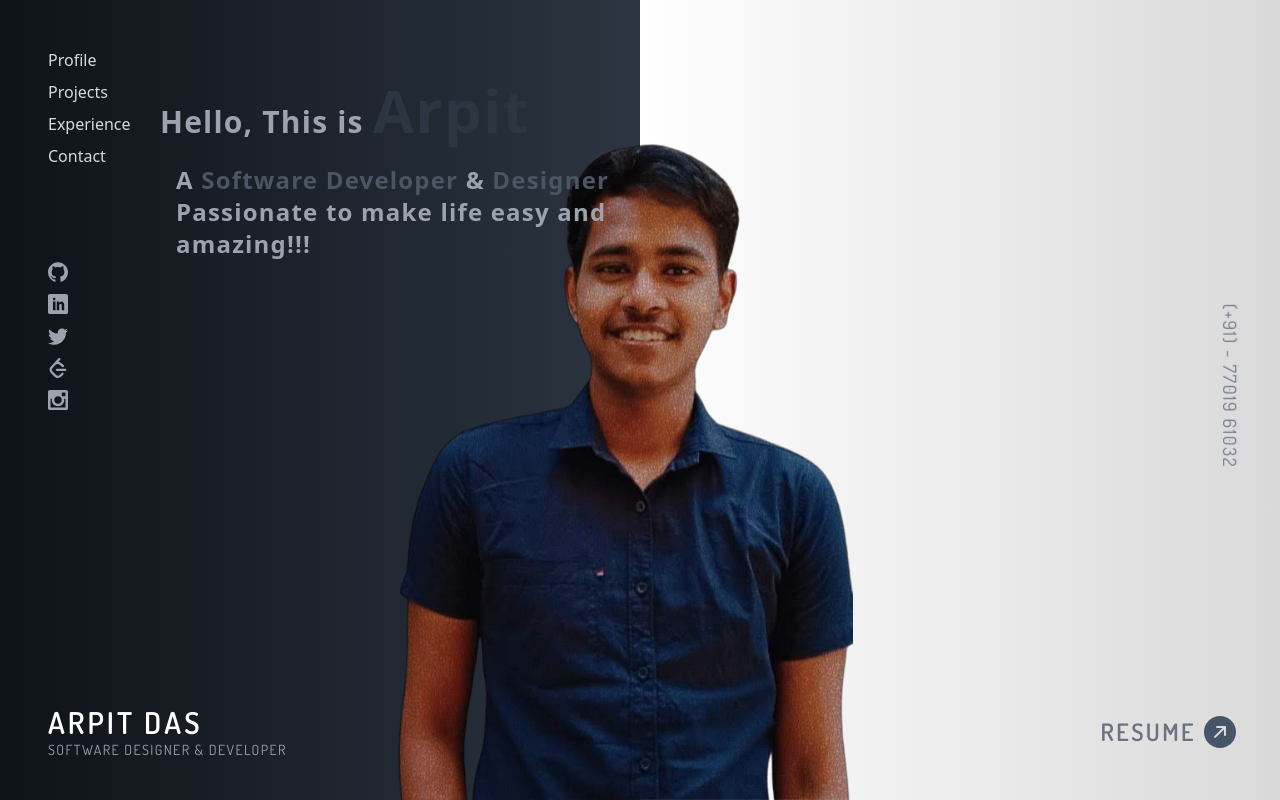
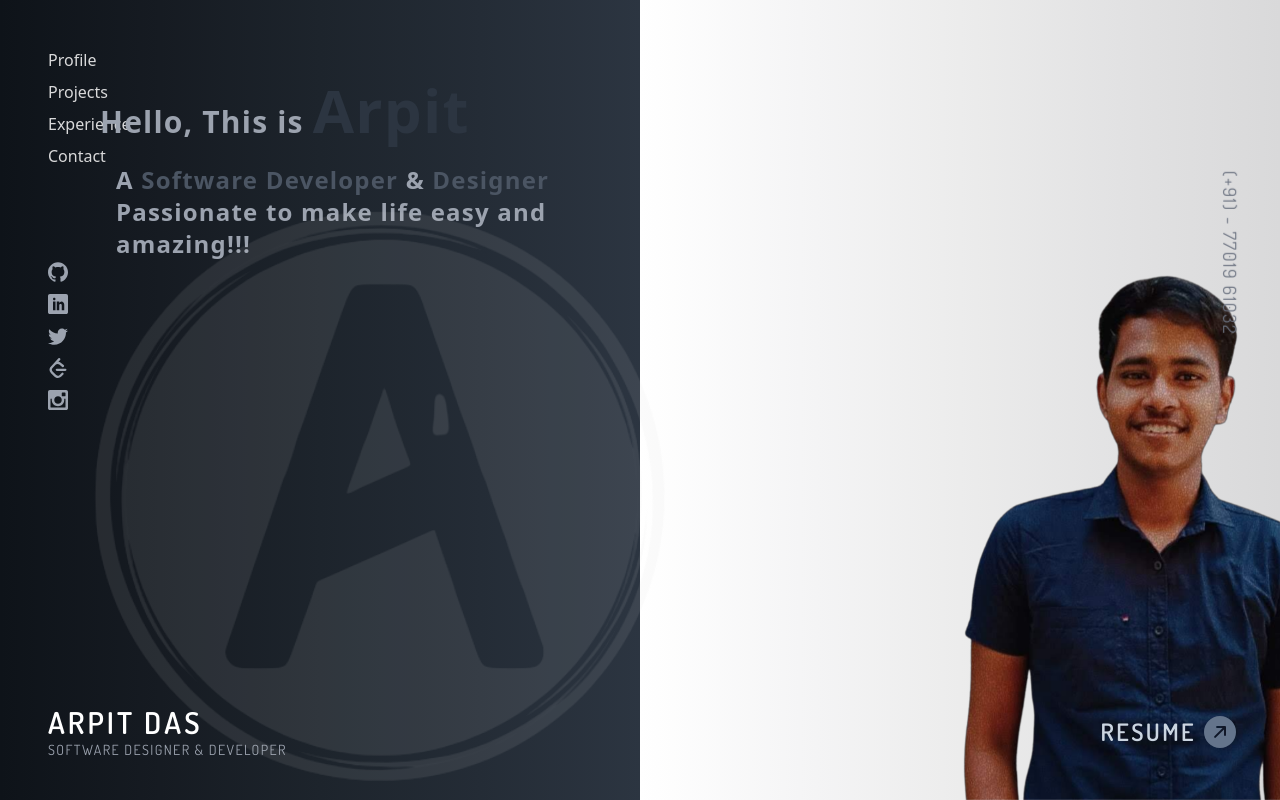
Before and after one commit to Arpit-AD/Arpit-AD.github.io, a React (Vite) app: page / in a window 1280 px wide. Built offline with nearby package versions, Linux system fonts and the light colour scheme.

Commit message:
Photo updated

```diff
--- a/src/Components/LeftHalf/LeftHalf.jsx
+++ b/src/Components/LeftHalf/LeftHalf.jsx
@@ -12,7 +12,7 @@ const LeftHalf  = () =>{
   return (
     <div className='min-h-screen md:w-1/2 w-5/6 dark-gradient-bg'>
       <Navbar />
-      <div className=' md:block hidden'>
+      <div className='md:block hidden z-40'>
         <Links />
         </div>
           <div className='font-sans md:hidden block xs:text-2xl text-xl leading-loose text-2xl font-semibold text-gray-500 font-bold m-10 w-fit tracking-wider xl:p-10 p-6 xs:p-6 p-0 md:m-10 m-6 xs:m-6 m-2 md:mt-0 mt-16  transition duration-200 ease-out transition-all animate-slide-in'>
--- a/src/Components/Links/Links.jsx
+++ b/src/Components/Links/Links.jsx
@@ -7,7 +7,7 @@ const Links  = () =>{
 
 
   return (
-      <div className='text-gray-400  w-1/4 my-20 md:mx-12 mx-6'>
+      <div className='text-gray-400 w-1/4 my-20 md:mx-12 mx-6'>
           <ul>
           <li><a href="https://github.com/Arpit-AD/" target="_blank" ><ImGithub  className='hover:text-white h-8 w-5'/></a></li>
           <li><a href="https://www.linkedin.com/in/arpit-das-9210a01a5/" target="_blank"><ImLinkedin className='hover:text-white h-8 w-5'/></a></li>
--- a/src/Components/RightHalf/RightHalf.jsx
+++ b/src/Components/RightHalf/RightHalf.jsx
@@ -6,15 +6,15 @@ const RightHalf  = () =>{
 
   return (
       <div className='min-h-screen md:w-1/2 w-1/6  light-gradient-bg'>
-          <div className='font-sans leading-loose text-2xl md:block hidden font-semibold text-gray-500 font-bold m-10 w-fit tracking-wider xl:p-10 p-6  transition duration-200 ease-out transition-all animate-slide-in'>
+          <div className='font-sans leading-loose text-2xl md:block hidden font-semibold text-gray-500 font-bold my-10 mx-5 w-fit tracking-wider xl:p-10 p-6  transition duration-200 ease-out transition-all animate-slide-in'>
              <span className='xl:text-3xl text-2xl font-semibold text-gray-400 font-bold '>Hello, This is </span><span className='xl:text-6xl text-5xl font-bold text-lightslate '>Arpit </span><br />
               <div className='xl:text-2xl text-xl text-gray-400 xl:p-4 p-2 font-bold leading-tight'>A <span className='text-gray-600'>Software Developer </span> & <span className='text-gray-600'> Designer</span><br/>
                   Passionate to make life easy and amazing!!!
                   </div>
           </div>
-          <div className='text-gray-500 w-fit text-lg tracking-widest absolute  md:bottom-1/2 bottom-2/3 md:-right-8 -right-12 rotate-90 '> (+91) - 77019 61032</div>
-          <div className='w-fit xl:text-2xl text-xl md:text-xl text-md md:px-7 px-0 flex md:py-3 py-3 text-gray-500 absolute font-semibold  bottom-10 right-2 tracking-widest'>
-            <span className='md:inline hidden '>RESUME</span>    <a href='https://drive.google.com/file/d/1VHexmS8kfcCB5qshpZ22LKFKsdxA2r9k/view?usp=sharing' target="_blank" > <BsArrowUpRightCircleFill className='text-slate-600 hover:text-darkslate h-8 mx-1 w-10 '/> </a>
+          <div className='text-gray-500 w-fit text-lg tracking-widest absolute  md:bottom-5/12 bottom-2/3 md:-right-8 -right-12 rotate-90 '> (+91) - 77019 61032</div>
+          <div className='w-fit xl:text-2xl text-xl md:text-xl text-md md:px-7 px-0 flex md:py-3 py-3 text-slate-300 absolute font-semibold  bottom-10 right-2 tracking-widest'>
+            <span className='md:inline hidden '>RESUME</span>    <a href='https://drive.google.com/file/d/1VHexmS8kfcCB5qshpZ22LKFKsdxA2r9k/view?usp=sharing' target="_blank" > <BsArrowUpRightCircleFill className='text-slate-500 hover:text-white h-8 mx-1 w-10 '/> </a>
           </div>
     </div>
   )
--- a/src/Pages/LandingPage/LandingPage.jsx
+++ b/src/Pages/LandingPage/LandingPage.jsx
@@ -2,14 +2,17 @@ import React from 'react'
 import { RightHalf, LeftHalf} from '../../Components'
 import mypic from "../../images/mypic.png"
 import mypic2 from "../../images/mypic2.png"
+import icon from "../../../logo.png"
 
 function LandingPage() {
   // const [screen, setScreen] = useState("Landing");
   return (
       <div className="h-screen flex items-center">
       <LeftHalf />
-      <img src={mypic} className='3lg/2:hidden block fixed md:inset-x-1/4 -right-12 bottom-0 h-2/3 '></img>
-      <img src={mypic2} className='3lg/2:block hidden fixed md:inset-x-1/4  bottom-0 h-5/6'></img>
+      <img src={mypic} className='md:hidden block fixed bottom-0 -right-12  h-2/3 '></img>
+      <img src={mypic2} className='md:block hidden fixed bottom-0 -right-12  h-2/3'></img>
+      <img src={icon} className='md:block hidden fixed z-10 md:inset-x-20 opacity-10  bottom-0 z-10 h-3/4'></img>
+
       <RightHalf/>
       {/* {screen === "NotLanding" && <LeftHalfScreen/>}
       {screen === "NotLanding" && <RightHalfScreen/>} */}
```
Also changed, not shown: src/images/mypic2_trail.png (deleted), src/images/mypic_trail.png (deleted).
